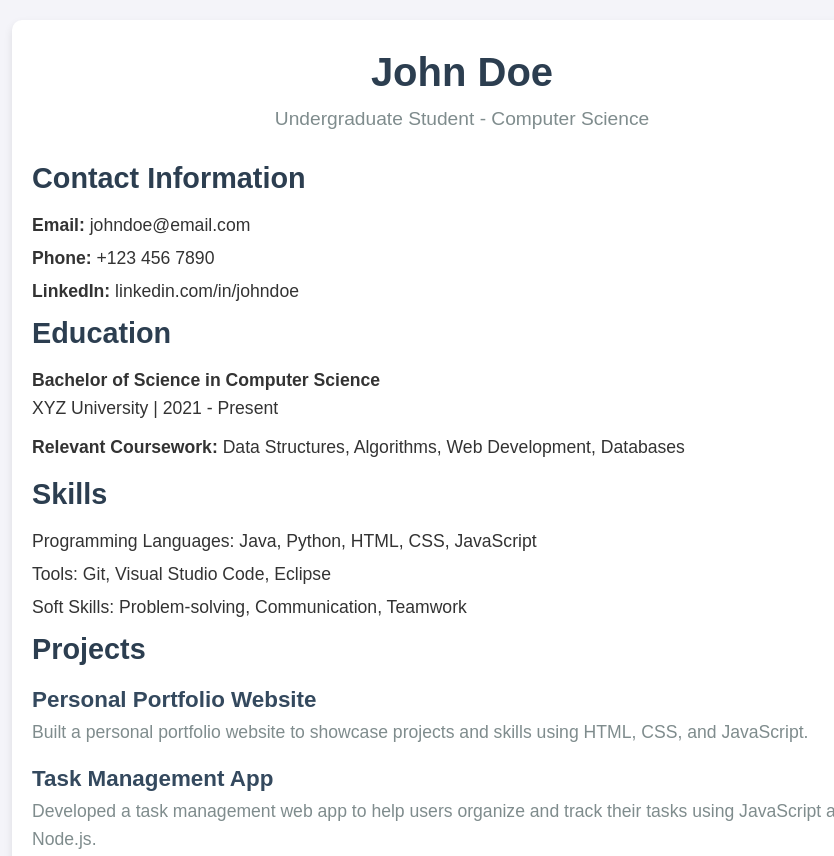
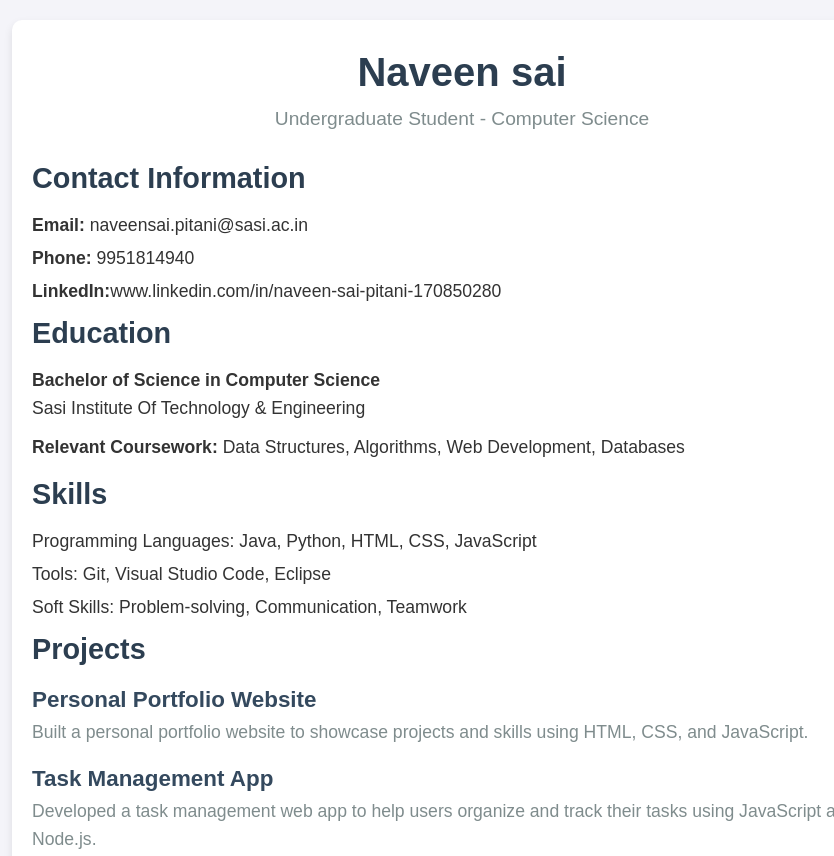
Before and after one commit to Naveen5544/Naveen5544.github.io, a plain HTML site: page index.html in a window 1280 px wide. Shown: the top 856 px of the page, without its empty margins (178-1012 px from the left). Drawn offline with Linux system fonts and the light colour scheme.

Commit message:
Update index.html

```diff
--- a/index.html
+++ b/index.html
@@ -10,20 +10,20 @@
 
     <div class="container">
         <header class="header">
-            <h1>John Doe</h1>
+            <h1>Naveen sai</h1>
             <p>Undergraduate Student - Computer Science</p>
         </header>
 
         <section class="contact-info">
             <h2>Contact Information</h2>
-            <p><strong>Email:</strong> johndoe@email.com</p>
-            <p><strong>Phone:</strong> +123 456 7890</p>
-            <p><strong>LinkedIn:</strong> linkedin.com/in/johndoe</p>
+            <p><strong>Email:</strong> naveensai.pitani@sasi.ac.in</p>
+            <p><strong>Phone:</strong> 9951814940</p>
+            <p><strong>LinkedIn:</strong>www.linkedin.com/in/naveen-sai-pitani-170850280 </p>
         </section>
 
         <section class="education">
             <h2>Education</h2>
-            <p><strong>Bachelor of Science in Computer Science</strong><br>XYZ University | 2021 - Present</p>
+            <p><strong>Bachelor of Science in Computer Science</strong><br>Sasi Institute Of Technology & Engineering</p>
             <p><strong>Relevant Coursework:</strong> Data Structures, Algorithms, Web Development, Databases</p>
         </section>
 
```
